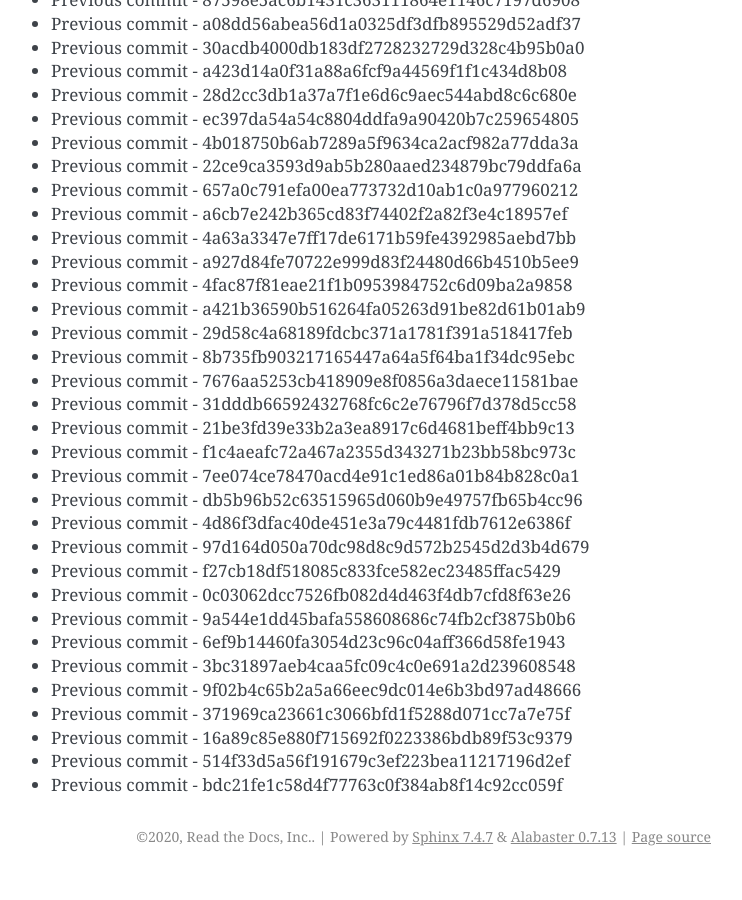
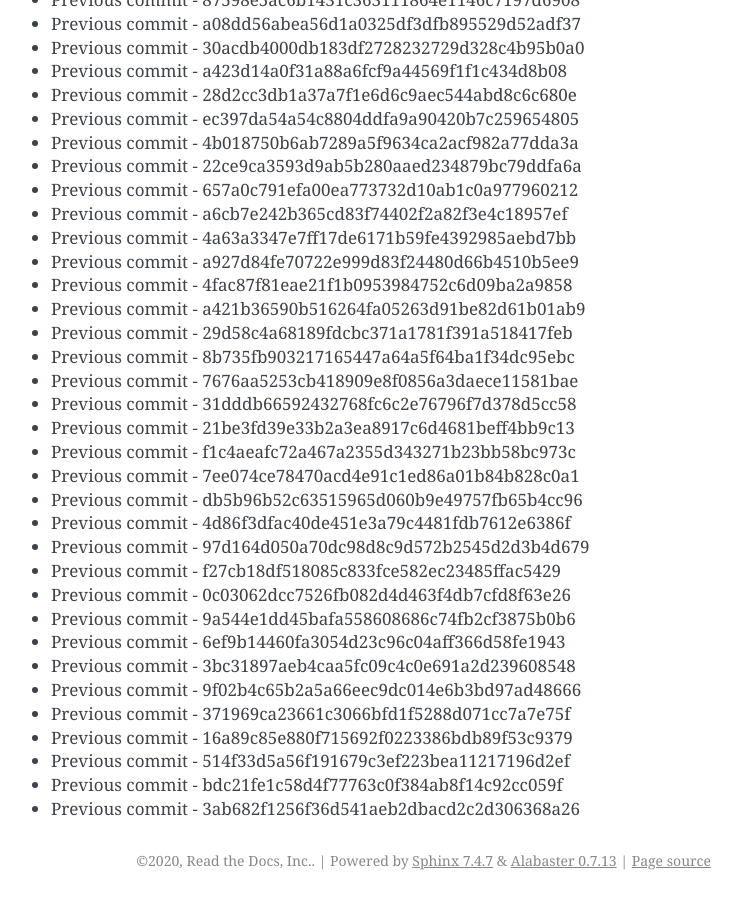
Before and after one commit to readthedocs/rtd-git-stresstest, a Sphinx documentation site: the page built from docs/updates.rst, in a window 1280 px wide and 900 px high, scrolled down 25214 px. Shown: the whole window, without its empty margins (399-1141 px from the left). Built offline with Sphinx 7.4.7, drawn with Linux system fonts in a browser that asks for light colours; before the commit the page ends 26090 px from its top, so only the background shows below that.

Commit message:
Generating commit from previous: 3ab682f1256f36d541aeb2dbacd2c2d306368a26

```diff
--- a/docs/updates.rst
+++ b/docs/updates.rst
@@ -1091,3 +1091,4 @@ It can be tested for any performance characteristics.
 * Previous commit - 16a89c85e880f715692f0223386bdb89f53c9379
 * Previous commit - 514f33d5a56f191679c3ef223bea11217196d2ef
 * Previous commit - bdc21fe1c58d4f77763c0f384ab8f14c92cc059f
+* Previous commit - 3ab682f1256f36d541aeb2dbacd2c2d306368a26
```
